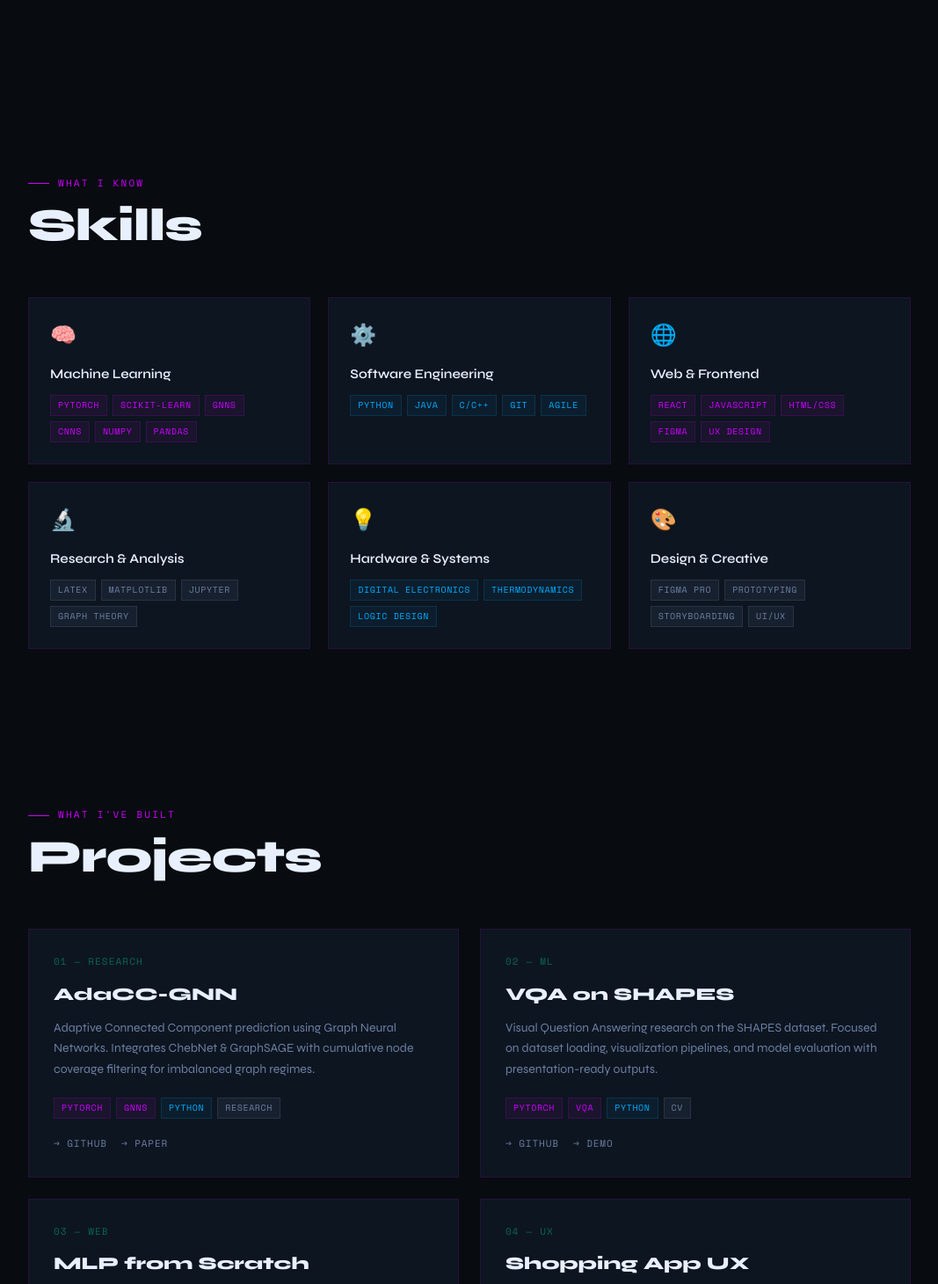
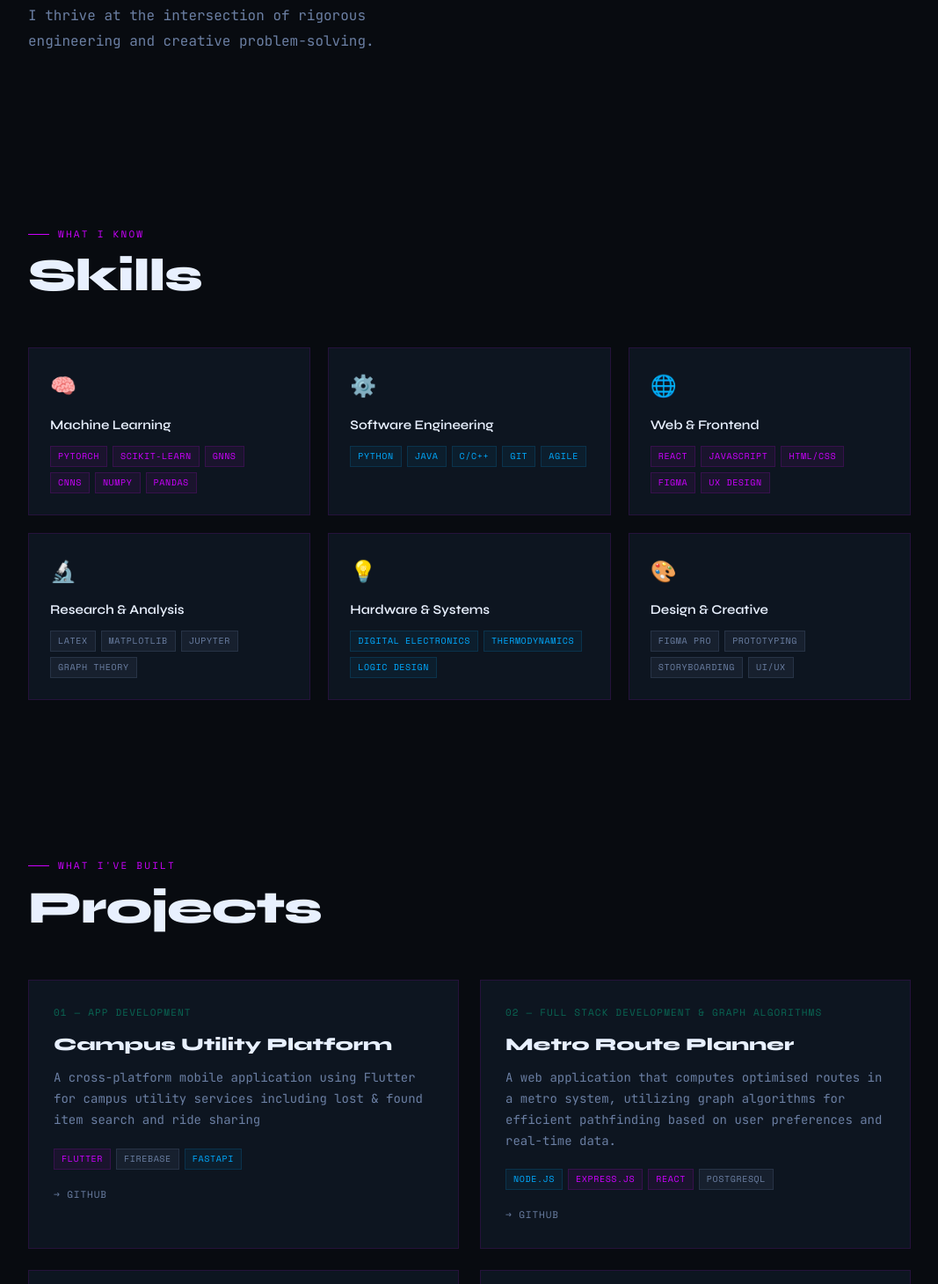
Before and after one commit to techisat415/portfolio, a React (Create React App) app: page / in a window 1280 px wide. Shown: the part 1340-2800 px from the top of the page at 88% size, without its empty margins (106-1173 px from the left). Built offline with nearby package versions, Linux system fonts and the light colour scheme.

Commit message:
updated details

```diff
--- a/src/components/About.js
+++ b/src/components/About.js
@@ -4,8 +4,9 @@ import './About.css';
 const info = [
   { label: 'Study',    value: 'Computer Science & Engineering' },
   { label: 'Focus',    value: 'Software Engineering' },
-  { label: 'Research', value: 'Graph Neural Networks, VQA' },
-  { label: 'Tools',    value: 'Python, PyTorch, React, Figma' },
+  { label: 'Research', value: 'Graph Neural Networks' },
+  { label: 'Languages', value: 'C/C++, Python, JavaScript, Dart' },
+  { label: 'Tools',    value: 'React, Node.js, MongoDB, PostgreSQL, Flutter' },
   { label: 'Location', value: 'India' },
 ];
 
--- a/src/components/Hero.css
+++ b/src/components/Hero.css
@@ -48,13 +48,13 @@
 }
 
 .hero__name {
-  font-family: var(--display);
+  font-family: 'JetBrains Mono', monospace;
   font-size: clamp(52px, 8vw, 96px);
   font-weight: 800;
   line-height: 0.95;
   letter-spacing: -0.03em;
   margin-bottom: 20px;
-  background: linear-gradient(135deg, #e8f0fe 0%, rgba(217, 0, 255, 0.9) 60%, #00aaff 100%);
+  background: linear-gradient(135deg, #0852da 0%, rgba(0, 255, 170, 0.9) 60%, #00ff1e 100%);
   -webkit-background-clip: text;
   -webkit-text-fill-color: transparent;
   background-clip: text;
--- a/src/components/Hero.js
+++ b/src/components/Hero.js
@@ -1,7 +1,7 @@
 import React, { useEffect, useState } from 'react';
 import './Hero.css';
 
-const ROLES = ['ML Researcher', 'Software Engineer', 'GNN Enthusiast', 'UX Thinker'];
+const ROLES = ['Software Engineer', 'Avid Learner', 'Full Stack Developer'];
 
 function Hero() {
   const [roleIndex, setRoleIndex] = useState(0);
@@ -33,7 +33,7 @@ function Hero() {
         <p className="hero__tag">Available for opportunities</p>
 
         <h1 className="hero__name">
-          Saksham<br />Panghal
+          Saksham Panghal
         </h1>
 
         <p className="hero__role">
--- a/src/components/Projects.js
+++ b/src/components/Projects.js
@@ -4,65 +4,63 @@ import './Projects.css';
 const projects = [
   {
     num: '01',
-    category: 'Research',
-    title: 'AdaCC-GNN',
-    desc: 'Adaptive Connected Component prediction using Graph Neural Networks. Integrates ChebNet & GraphSAGE with cumulative node coverage filtering for imbalanced graph regimes.',
+    category: 'App Development',
+    title: 'Campus Utility Platform',
+    desc: 'A cross-platform mobile application using Flutter for campus utility services including lost & found item search and ride sharing',
     tags: [
-      { label: 'PyTorch', type: '' },
-      { label: 'GNNs',    type: '' },
-      { label: 'Python',  type: 'blue' },
-      { label: 'Research',type: 'neutral' },
+      { label: 'Flutter', type: '' },
+      { label: 'Firebase',    type: 'neutral' },
+      { label: 'FastAPI',  type: 'blue' },
     ],
     links: [
-      { label: 'GitHub', href: '#' },
-      { label: 'Paper',  href: '#' },
+      { label: 'GitHub', href: 'https://github.com/Radiation444/CollegeUtility' },
     ],
   },
   {
     num: '02',
-    category: 'ML',
-    title: 'VQA on SHAPES',
-    desc: 'Visual Question Answering research on the SHAPES dataset. Focused on dataset loading, visualization pipelines, and model evaluation with presentation-ready outputs.',
+    category: 'Full Stack Development & Graph Algorithms',
+    title: 'Metro Route Planner',
+    desc: 'A web application that computes optimised routes in a metro system, utilizing graph algorithms for efficient pathfinding based on user preferences and real-time data.',
     tags: [
-      { label: 'PyTorch', type: '' },
-      { label: 'VQA',     type: '' },
-      { label: 'Python',  type: 'blue' },
-      { label: 'CV',      type: 'neutral' },
+      { label: 'Node.js', type: 'blue' },
+      { label: 'Express.js', type: 'green' },
+      { label: 'React',  type: 'red' },
+      { label: 'PostgreSQL', type: 'neutral' },
     ],
     links: [
-      { label: 'GitHub', href: '#' },
-      { label: 'Demo',   href: '#' },
+      { label: 'GitHub', href: 'https://github.com/techisat415/metro-routing' },
     ],
   },
   {
     num: '03',
-    category: 'Web',
-    title: 'MLP from Scratch',
-    desc: 'Multi-layer perceptron implemented from scratch for XOR classification. Features manual backpropagation and an interactive browser-based visualization widget.',
+    category: 'Research Project',
+    title: 'Adaptive GNN Pipeline for Component Classification in Graphs',
+    desc: 'Worked on the problem of component classification in complex graph datasets integrated multiple GNN architectures within a unified training framework',
     tags: [
-      { label: 'JavaScript', type: 'blue' },
-      { label: 'HTML/CSS',   type: 'blue' },
-      { label: 'Math',       type: 'neutral' },
-      { label: 'Neural Net', type: '' },
+      { label: 'Graph Neural Networks', type: 'blue' },
+      { label: 'Pytorch',   type: 'blue' },
+      { label: 'Deep Learning', type: 'neutral' },
+      { label: 'Math', type: 'neutral' },
     ],
     links: [
-      { label: 'GitHub', href: '#' },
-      { label: 'Live',   href: '#' },
+      // { label: 'GitHub', href: '#' },
+      // { label: 'Live',   href: '#' },
     ],
   },
   {
     num: '04',
-    category: 'UX',
-    title: 'Shopping App UX',
-    desc: 'End-to-end UX research deliverable for an e-commerce app. Includes persona-based user journey maps, swim lanes, emotion curves, and touchpoint analysis.',
+    category: 'Backend Development',
+    title: 'Tasks and Notes Manager',
+    desc: 'A simple yet effective task and note management application built with a modern backend stack.',
     tags: [
-      { label: 'Figma',      type: 'neutral' },
-      { label: 'UX Research',type: 'neutral' },
-      { label: 'Prototyping',type: 'neutral' },
+      { label: 'Node.js',      type: 'blue' },
+      { label: 'Express.js',   type: 'green' },
+      { label: 'MongoDB',      type: 'neutral' },
+      { label: 'REST API',     type: 'neutral' },
     ],
     links: [
-      { label: 'Figma',      href: '#' },
-      { label: 'Case Study', href: '#' },
+      { label: 'GitHub', href: 'https://github.com/techisat415/tasks-notes-backend' },
+      // { label: 'Case Study', href: '#' },
     ],
   },
 ];
@@ -86,7 +84,7 @@ function ProjectCard({ num, category, title, desc, tags, links }) {
       </div>
       <div className="project-card__links">
         {links.map(({ label, href }) => (
-          <a key={label} href={href} className="project-card__link">→ {label}</a>
+          <a key={label} href={href} target="_blank" rel="noopener noreferrer" className="project-card__link">→ {label}</a>
         ))}
       </div>
       <div className="project-card__underline" />
--- a/src/index.css
+++ b/src/index.css
@@ -1,8 +1,11 @@
 /* ── Global Reset & Variables ── */
+@import url('https://fonts.googleapis.com/css2?family=JetBrains+Mono:wght@100..800&display=swap');
+
 *, *::before, *::after {
   box-sizing: border-box;
   margin: 0;
   padding: 0;
+  font-family: 'JetBrains Mono', monospace;
 }
 
 :root {
```
Also changed, not shown: package.json (+13 -3 lines), 1 other file (tests, documents, lock files or other folders).
